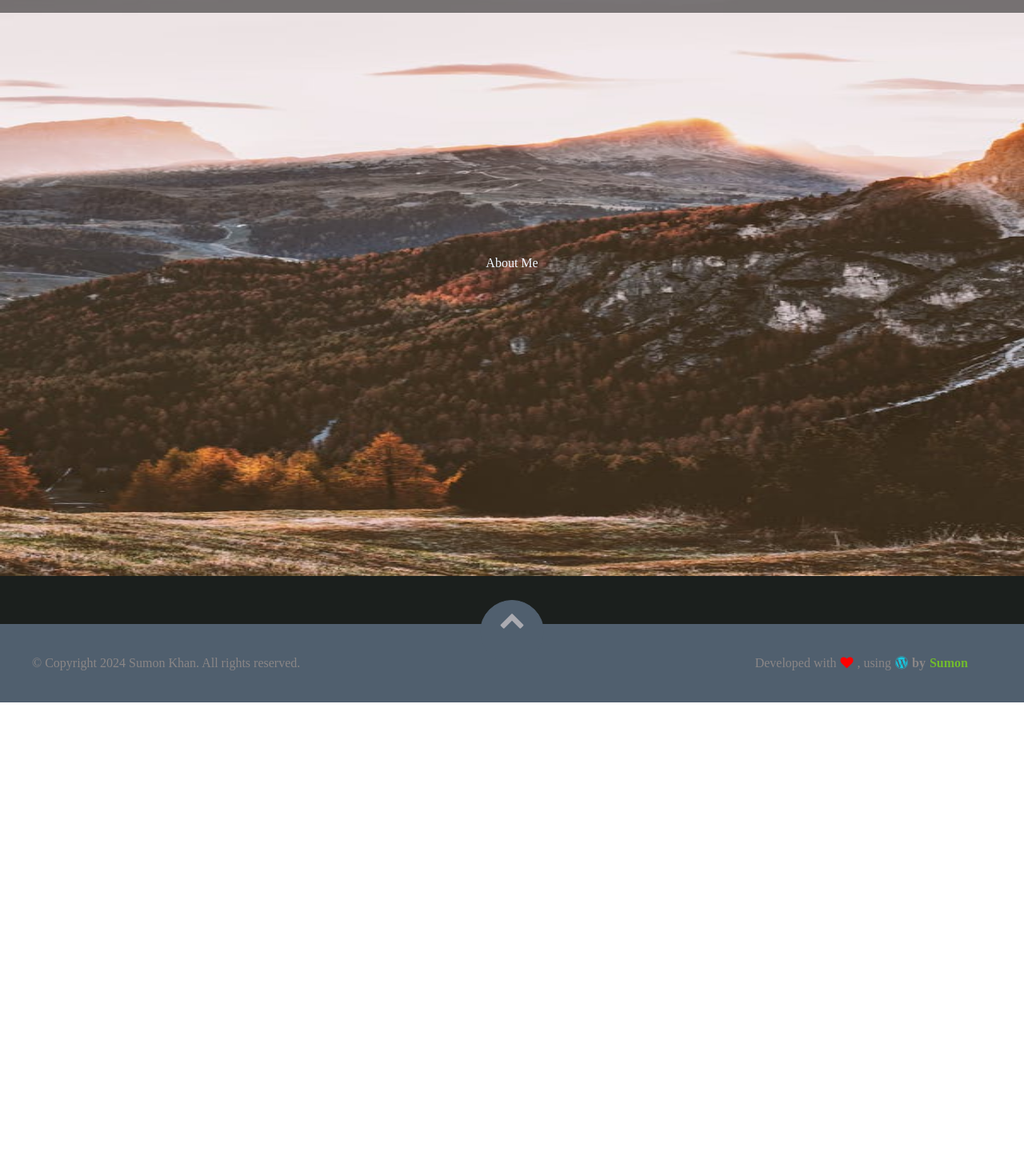
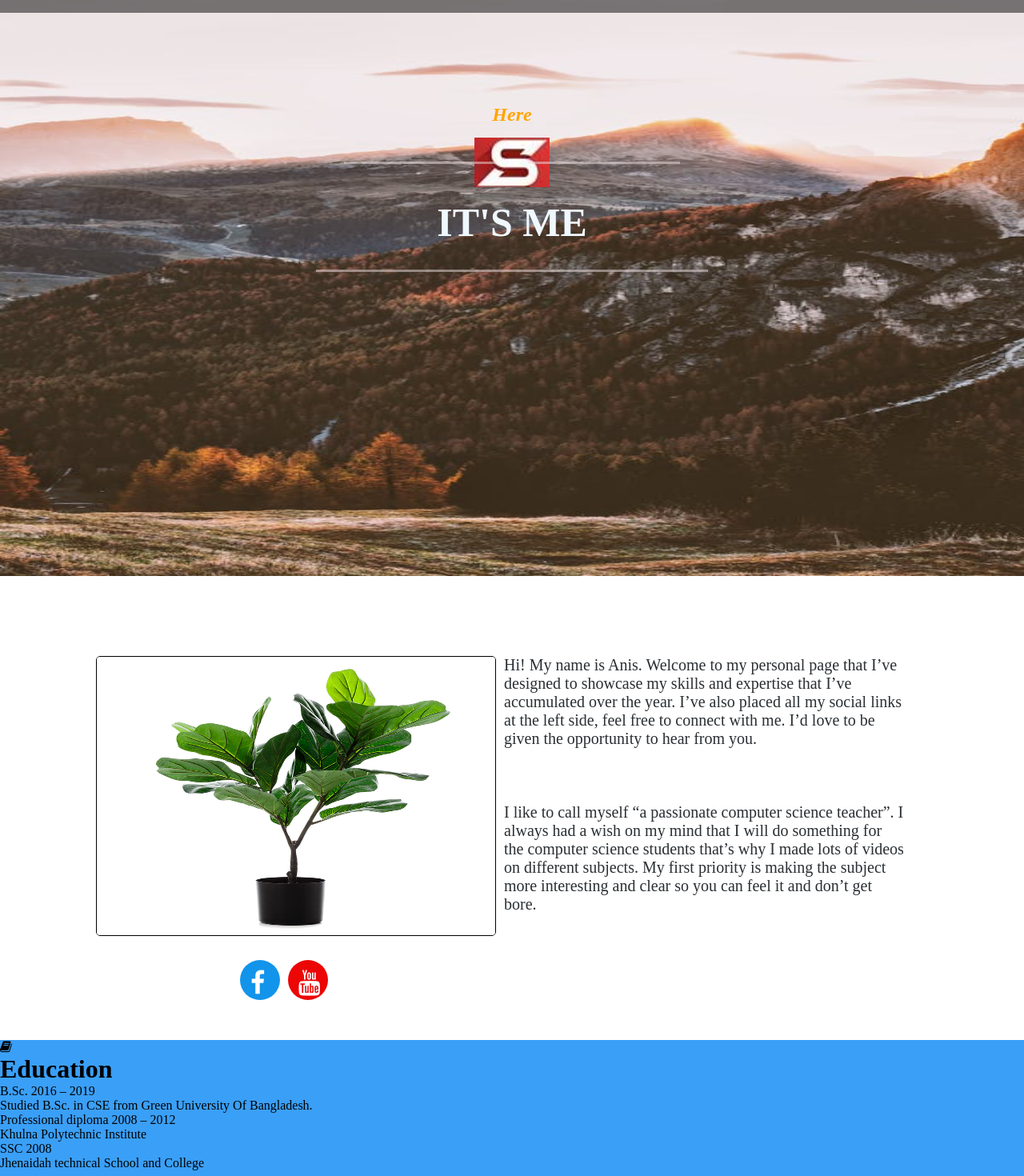
Before and after one commit to sumonkhan2220/personal-side, a React (Vite) app: page /about in a window 1280 px wide. Shown: the part 80-1550 px from the top of the page at 80% size. Before the commit the page ends 958 px from the top, so only its background shows below. Built offline with nearby package versions, Linux system fonts and the light colour scheme.

Commit message:
seven comment

```diff
--- a/src/App.css
+++ b/src/App.css
@@ -1,6 +1,6 @@
 * {
   box-sizing: border-box;
-  list-style-type: none;
+  /* list-style-type: none; */
   margin: 0;
   outline: none;
   padding: 0;
--- a/src/pages/About.css
+++ b/src/pages/About.css
@@ -10,6 +10,59 @@
 .main-content-about {
   color: aliceblue;
   overflow: hidden;
-  margin-top: 400px;
+  margin-top: 210px;
   text-align: center;
 }
+
+.main-content-about h2 {
+  margin-bottom: 15px;
+  color: orange;
+  font-style: italic;
+}
+
+.main-content-about h3 {
+  display: flex;
+  align-items: center;
+  justify-content: center;
+  font-size: 30px;
+  text-transform: uppercase;
+  position: relative;
+}
+
+.main-content-about h3:before {
+  content: "";
+  display: inline-block;
+  width: 190px;
+  height: 3px;
+  background-color: rgba(238, 223, 223, 0.5);
+  position: absolute;
+  left: 430px;
+  border: none;
+}
+
+.main-content-about h3:after {
+  content: "";
+  display: inline-block;
+  width: 190px;
+  height: 3px;
+  background-color: rgba(238, 223, 223, 0.5);
+  position: absolute;
+  right: 430px;
+  border: none;
+}
+
+.content-mid-about {
+  border-bottom: 3px solid rgba(238, 223, 223, 0.5);
+  display: inline-block;
+  width: 490px;
+  justify-content: center;
+  margin: 15px;
+  /* font-family: "Montserrat", sans-serif; */
+  /* font-weight: bold; */
+}
+
+.content-mid-about h1 {
+  text-transform: uppercase;
+  margin-bottom: 30px;
+  font-size: 50px;
+}
--- a/src/pages/About.jsx
+++ b/src/pages/About.jsx
@@ -1,15 +1,30 @@
 import React from "react";
 import PageTitle from "../components/PageTitle";
 import "./About.css";
+import image15 from "../assets/image15.jpg";
+import EndPageAbout from "./EndPageAbout";
+import MiddlePageAbout from "./MiddlePageAbout";
 const About = () => {
   return (
     <>
       <div className="bg-image-about">
         <PageTitle title="About Page" />
         <div className="main-content-about">
-          <p>About Me</p>
+          <h2>Here</h2>
+
+          <div className="line-design-about">
+            <h3>
+              <img src={image15} alt="logo" />
+            </h3>
+
+            <div className="content-mid-about">
+              <h1>IT'S ME</h1>
+            </div>
+          </div>
         </div>
       </div>
+      <MiddlePageAbout />
+      <EndPageAbout />
     </>
   );
 };
--- /dev/null
+++ b/src/pages/EndPageAbout.css
@@ -0,0 +1,9 @@
+.main_section_EndPageAbout {
+  width: 100%;
+  height: 580px;
+  background-color: rgb(58, 159, 247);
+}
+
+.Education_details {
+  /* padding: 200px; */
+}
--- /dev/null
+++ b/src/pages/EndPageAbout.jsx
@@ -0,0 +1,27 @@
+import React from "react";
+import "./EndPageAbout.css";
+const EndPageAbout = () => {
+  return (
+    <div className="main_section_EndPageAbout">
+      <div className="Education_Section">
+        <div icon_div>
+          <i class="fa fa-book" aria-hidden="true"></i>
+          <h1>Education</h1>
+        </div>
+
+        <div className="Education_details">
+          <ul>
+            <li>B.Sc. 2016 – 2019</li>
+            <p>Studied B.Sc. in CSE from Green University Of Bangladesh.</p>
+            <li>Professional diploma 2008 – 2012</li>
+            <p>Khulna Polytechnic Institute</p>
+            <li>SSC 2008</li>
+            <p>Jhenaidah technical School and College</p>
+          </ul>
+        </div>
+      </div>
+    </div>
+  );
+};
+
+export default EndPageAbout;
--- /dev/null
+++ b/src/pages/MiddlePageAbout.css
@@ -0,0 +1,68 @@
+.main_section {
+  width: 100%;
+  height: 580px;
+}
+
+.left_section img {
+  float: left;
+  width: 500px;
+  height: 350px;
+  box-sizing: border-box;
+  border: 1px solid black;
+  border-radius: 5px;
+  margin-left: 120px;
+  margin-top: 100px;
+}
+
+.right_section {
+  float: right;
+  width: 500px;
+  height: 350px;
+  margin-right: 150px;
+  margin-top: 100px;
+  font-size: 20px;
+  justify-content: center;
+  color: rgb(42, 47, 51);
+}
+
+.social_media_link {
+  clear: both;
+  display: flex;
+  float: left;
+  gap: 10px;
+}
+
+.facebook_link {
+  margin-left: 300px;
+  width: 50px;
+  height: 50px;
+  background-color: rgb(18, 148, 235);
+  clear: both;
+  margin-top: 30px;
+  border-radius: 50%;
+}
+
+.facebook_link a i {
+  color: white;
+  padding: 11px;
+  margin: 2px;
+  box-sizing: border-box;
+  align-items: center;
+}
+
+.youtube_link {
+  width: 50px;
+  height: 50px;
+  background-color: rgb(236, 6, 6);
+  clear: both;
+  margin-top: 30px;
+  border-radius: 50%;
+}
+
+.youtube_link a i {
+  color: white;
+  padding: 11px;
+  margin: 2px;
+  box-sizing: border-box;
+  align-items: center;
+}
--- /dev/null
+++ b/src/pages/MiddlePageAbout.jsx
@@ -0,0 +1,44 @@
+import React from "react";
+import "./MiddlePageAbout.css";
+import image17 from "../assets/image17.jpg";
+const MiddlePageAbout = () => {
+  return (
+    <div className="main_section">
+      <div className="left_section">
+        <img src={image17} alt="Image" />
+      </div>
+
+      <div className="right_section">
+        <p>
+          Hi! My name is Anis. Welcome to my personal page that I’ve designed to
+          showcase my skills and expertise that I’ve accumulated over the year.
+          I’ve also placed all my social links at the left side, feel free to
+          connect with me. I’d love to be given the opportunity to hear from
+          you. <br />
+          <br />
+          <br />
+          <br />I like to call myself “a passionate computer science teacher”. I
+          always had a wish on my mind that I will do something for the computer
+          science students that’s why I made lots of videos on different
+          subjects. My first priority is making the subject more interesting and
+          clear so you can feel it and don’t get bore.
+        </p>
+      </div>
+
+      <div className="social_media_link">
+        <div className="facebook_link">
+          <a href="https://www.facebook.com/sumonkhan2220" target="_blank">
+            <i class="fa fa-facebook fa-2x"></i>
+          </a>
+        </div>
+        <div className="youtube_link">
+          <a href="https://www.youtube.com/@anisul-islam" target="_blank">
+            <i class="fa fa-youtube fa-2x"></i>
+          </a>
+        </div>
+      </div>
+    </div>
+  );
+};
+
+export default MiddlePageAbout;
```
Also changed, not shown: src/assets/image16.jpg (added), src/assets/image17.jpg (added).
